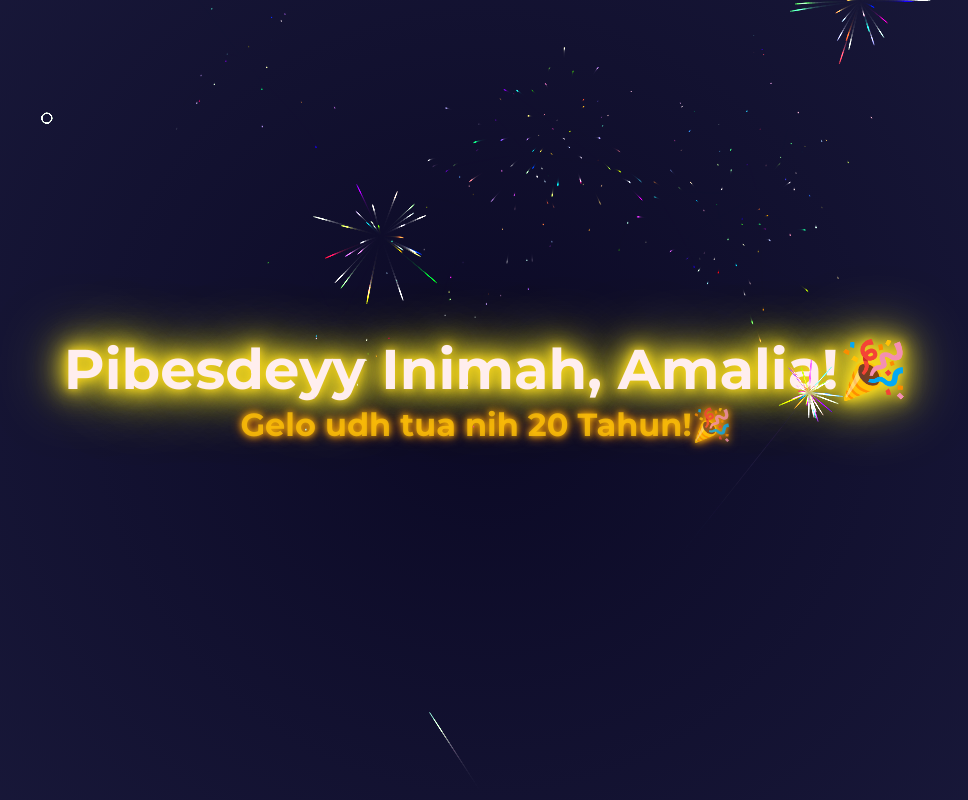
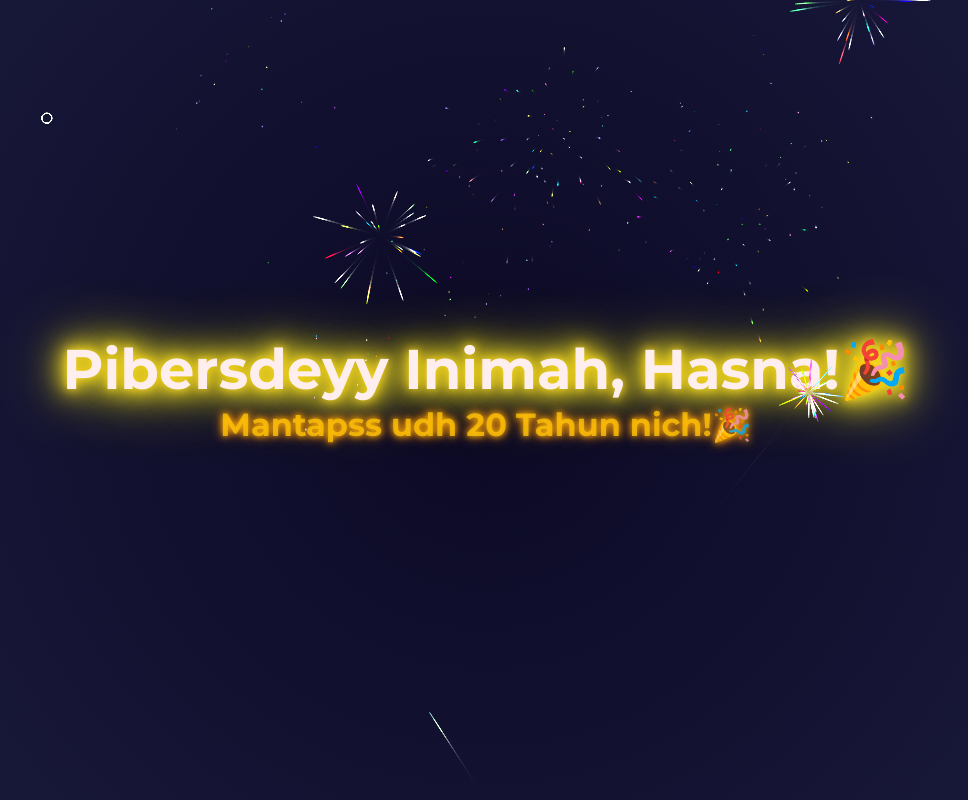
Before and after one commit to AhmadDzakyRomadhon28/ultah-html, a plain HTML site: page index.html in a window 1280 px wide. Both pictures are taken after a click on the button "Buka Surprisenya Lahhh🫵". Shown: the whole page, without its empty margins (154-1122 px from the left). Drawn offline with Linux system fonts and the light colour scheme.

Commit message:
Update index.html

```diff
--- a/index.html
+++ b/index.html
@@ -3,7 +3,7 @@
 <head>
 <meta charset="UTF-8" />
 <meta name="viewport" content="width=device-width, initial-scale=1" />
-<title>Surprise Ultah Amalia</title>
+<title>Surprise Ultah Hasna</title>
 <style>
   @import url('https://fonts.googleapis.com/css2?family=Montserrat:wght@700&display=swap');
   body, html {
@@ -107,13 +107,13 @@
 </head>
 <body>
   <div id="landing" class="active" role="main" aria-label="Landing page">
-    <h1>Anjayy Ultah!🎉</h1>
+    <h1>Asikkk udh Ultah aja!🎉</h1>
     <button id="openBtn" aria-haspopup="true" aria-controls="surprise">Buka Surprisenya Lahhh🫵</button>
   </div>
 
   <div id="surprise" role="main" aria-label="Birthday surprise for Amalia">
-    <h1>Pibesdeyy Inimah, Amalia!🎉</h1>
-    <h2>Gelo udh tua nih 20 Tahun!🎉</h2>
+    <h1>Pibersdeyy Inimah, Hasna!🎉</h1>
+    <h2>Mantapss udh 20 Tahun nich!🎉</h2>
     <canvas id="fireworks"></canvas>
   </div>
 
```
